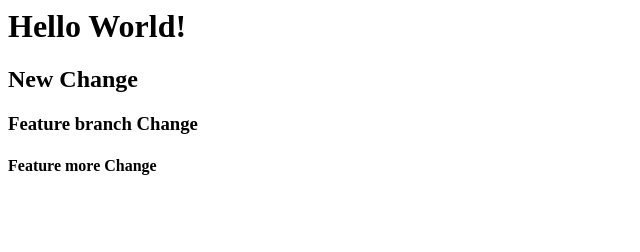
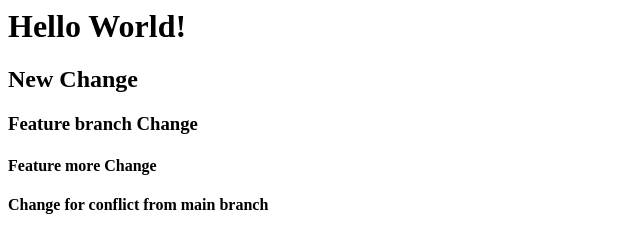
Before and after one commit to ajay618/git_tutorial, a plain HTML site: page index.html in a window 1280 px wide. Shown: the whole page, without its empty margins (0-640 px from the left). Drawn offline with Linux system fonts and the light colour scheme.

Commit message:
Change in main branch for conflict

```diff
--- a/index.html
+++ b/index.html
@@ -2,3 +2,4 @@
 <h2>New Change</h2>
 <h3>Feature branch Change</h3>
 <h4>Feature more Change</h4>
+<h4>Change for conflict from main branch</h4>
```
